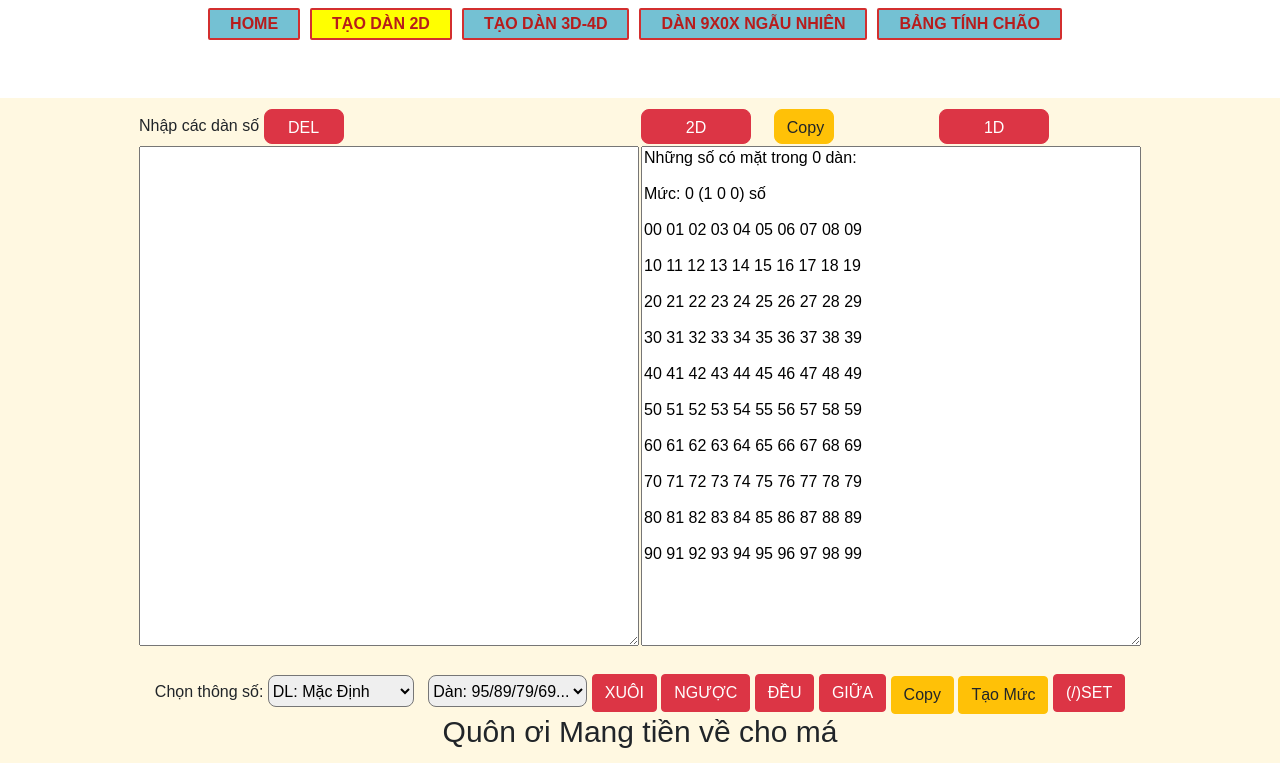
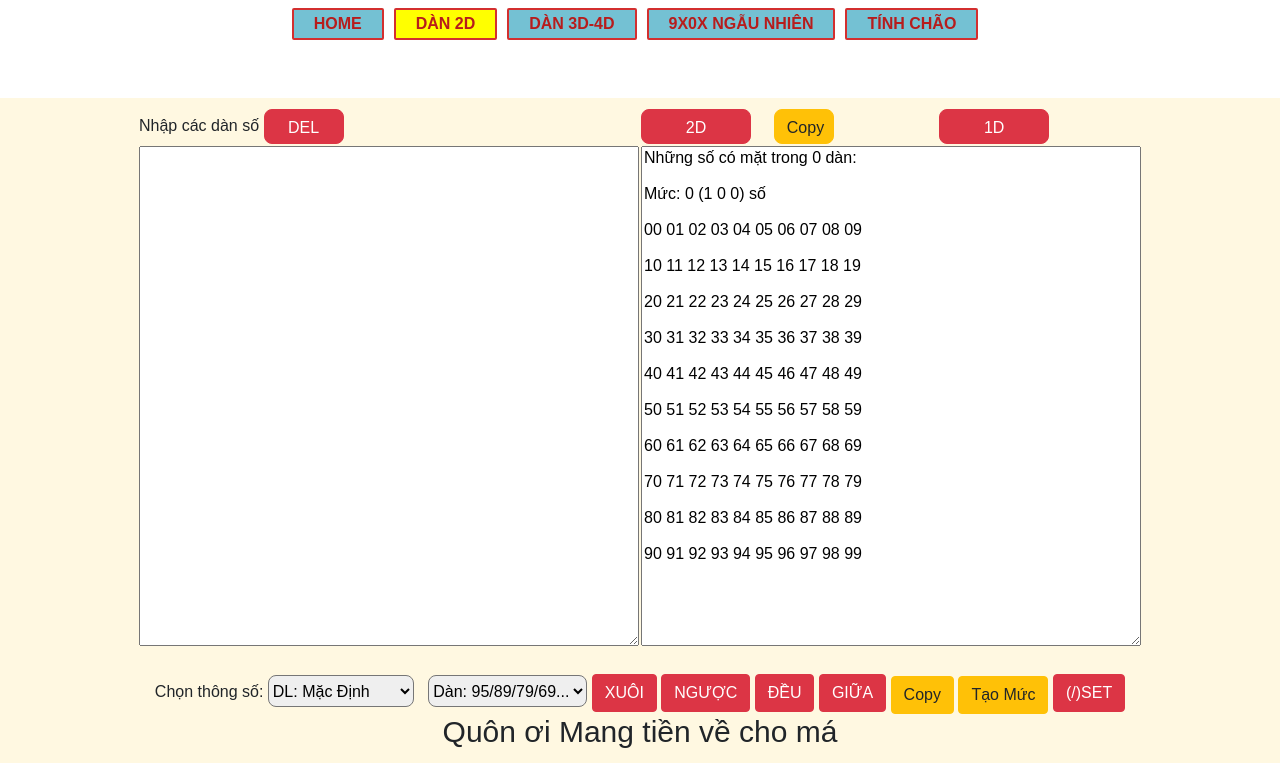
Before and after one commit to tieugiang77/pdan, a plain HTML site: page index.html in a window 1280 px wide. Shown: the top 763 px of the page. Drawn offline with Linux system fonts and the light colour scheme.

Commit message:
Update index.html

```diff
--- a/index.html
+++ b/index.html
@@ -1,5 +1,3 @@
-
-
 <html xmlns="http://www.w3.org/1999/xhtml"><head>
     <meta http-equiv="Content-Type" content="text/html; charset=UTF-8">
 <title>Tạo dàn xổ số | Ứng dụng mức số</title>
@@ -9,7 +7,7 @@
 <meta id="MetaRobots" name="ROBOTS" content="INDEX, FOLLOW">
 <link href="/" rel="canonical"><link rel="SHORTCUT ICON" href="js/favicon.ico" type="js/x-icon.ico">
 <link rel="stylesheet" href="./js/bootstrap.min.css">
-	  <link rel="stylesheet" href="./js/main.css">
+	<link rel="stylesheet" href="./js/main.css">
 	<script src="./js/jquery.min.js"></script>
     <script src="./js/popper.min.js"></script>
     <script src="./js/bootstrap.min.js"></script>
@@ -83,10 +81,10 @@ body { margin: 0;font-family: Arial, sans-serif;
         <!-- Tab links -->
         <ul class="tab-links">
             <li><a href="index.html" class="tab-link" data-tab="tab1"; style="background-color:#74c1d3;"><b>HOME</b></a></li>
-            <li><a href="index.html" class="tab-link" data-tab="tab2"; style="background-color:yellow;"><b>TẠO DÀN 2D</b></a></li>
-            <li><a href="3d.html" class="tab-link" data-tab="tab3"; style="background-color:#74c1d3;"><b>TẠO DÀN 3D-4D</b></a></li>
-            <li><a href="radom.html" class="tab-link" data-tab="tab4"; style="background-color:#74c1d3;"><b>DÀN 9X0X NGẪU NHIÊN</b></a></li>
-			<li><a href="chao.html" class="tab-link" data-tab="tab5"; style="background-color:#74c1d3;"><b>BẢNG TÍNH CHÃO</b></a></li>
+            <li><a href="index.html" class="tab-link" data-tab="tab2"; style="background-color:yellow;"><b>DÀN 2D</b></a></li>
+            <li><a href="3d.html" class="tab-link" data-tab="tab3"; style="background-color:#74c1d3;"><b>DÀN 3D-4D</b></a></li>
+            <li><a href="radom.html" class="tab-link" data-tab="tab4"; style="background-color:#74c1d3;"><b>9X0X NGẪU NHIÊN</b></a></li>
+			<li><a href="chao.html" class="tab-link" data-tab="tab5"; style="background-color:#74c1d3;"><b>TÍNH CHÃO</b></a></li>
         </ul>
     </div>
 <div class="main">
```
